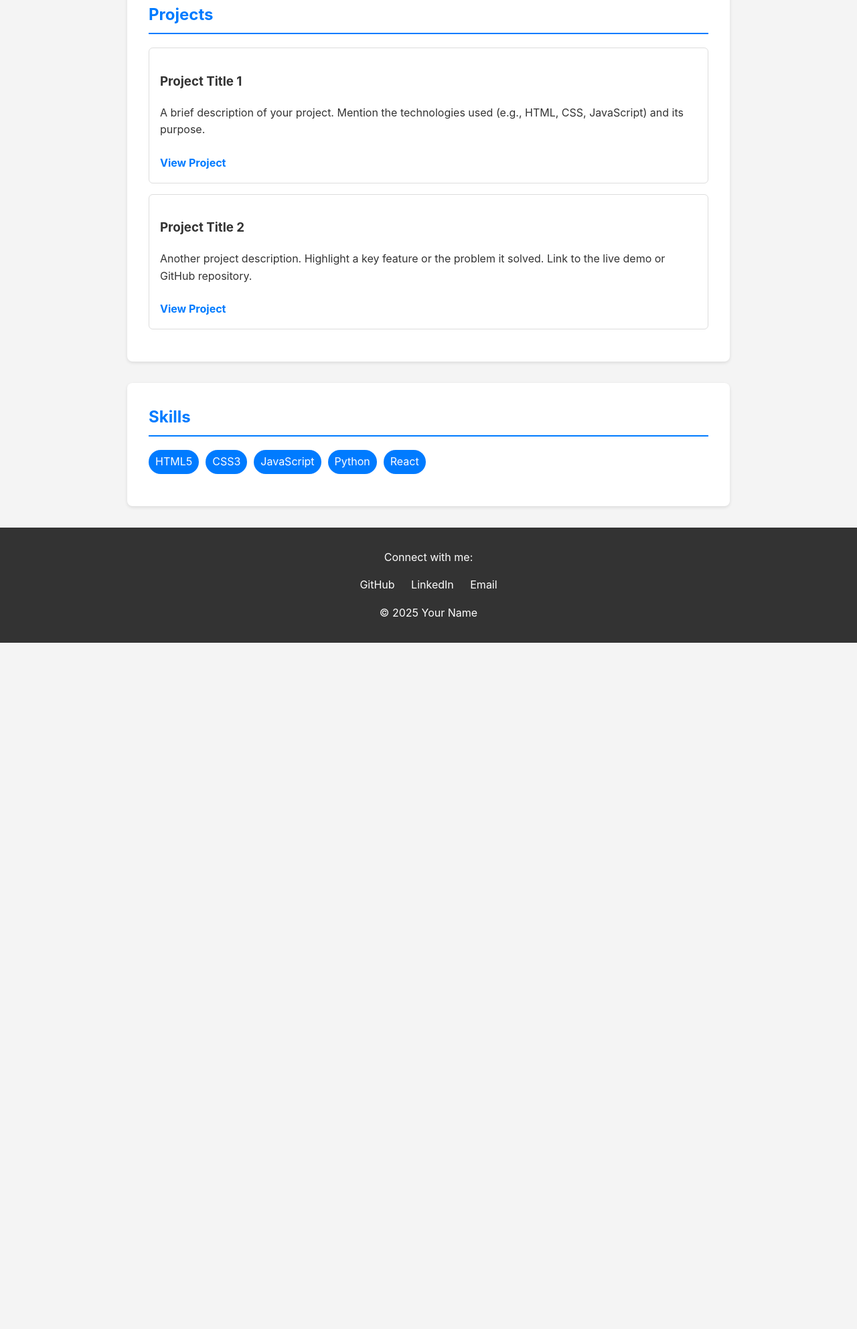
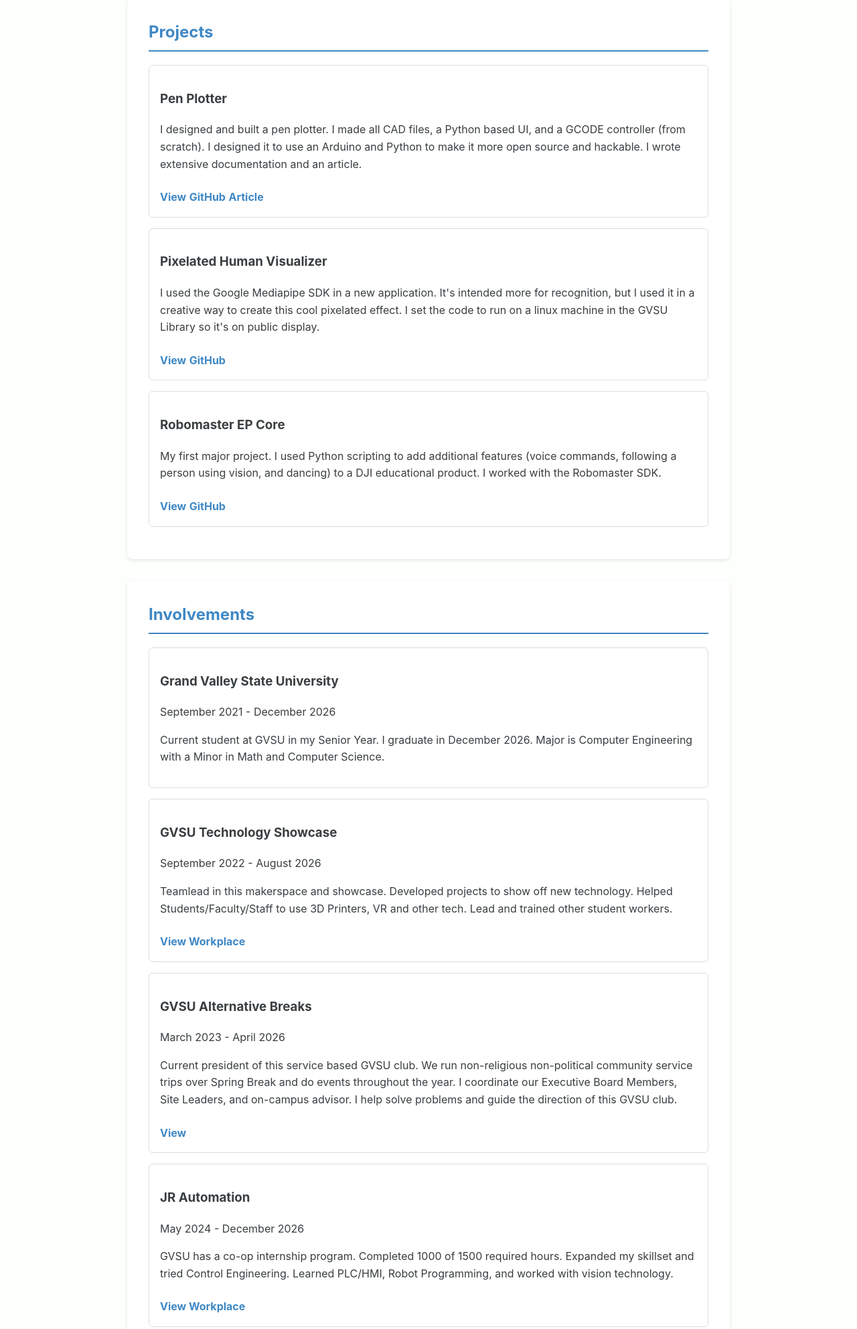
Before and after one commit to JoeyShotts/JoeyShotts.github.io, a plain HTML site: page index.html in a window 1280 px wide. Shown: the part 478-2463 px from the top of the page at 67% size. Before the commit the page ends 1438 px from the top, so only its background shows below. Drawn offline with Linux system fonts and the light colour scheme.

Commit message:
Added Content

```diff
--- a/index.html
+++ b/index.html
@@ -8,54 +8,107 @@
 </head>
 <body>
 
+
     <header>
-        <h1>Your Name</h1>
-        <p class="tagline">Web Developer | Designer | Your Other Skill</p>
+        <h1>Joey Shotts</h1>
+        <p class="tagline">GVSU Student | Computer Engineering | Embedded Systems </p>
     </header>
+
 
     <main>
         <section id="about">
             <h2>About Me</h2>
             <p>
-                I'm a passionate developer with experience in creating responsive and user-friendly web applications. I enjoy solving complex problems and learning new technologies. In my free time, I like to [Your Hobby].
+                I'm a passionate Computer Engineering student. I'm focusing on building my skills and gaining experience. I have worked in automation with Fanuc Robots and Rockwell PLCs. I have studied embedded systems extensively in my classes.
             </p>
         </section>
+
 
         <section id="projects">
             <h2>Projects</h2>
             <div class="project-card">
-                <h3>Project Title 1</h3>
-                <p>A brief description of your project. Mention the technologies used (e.g., HTML, CSS, JavaScript) and its purpose.</p>
-                <a href="#" target="_blank">View Project</a>
+                <h3>Pen Plotter</h3>
+                <p>I designed and built a pen plotter. I made all CAD files, a Python based UI, and a GCODE controller (from scratch). I designed it to use an Arduino and Python to make it more open source and hackable. I wrote extensive documentation and an article.</p>
+                <a href="https://youtu.be/lAycF0MGN9o" target="_blank">View</a>
+                <a href="https://github.com/JoeyShotts/GCODE_Plotter_Polargraph" target="_blank">GitHub</a>
+                <a href="https://hackaday.io/pages/1502956" target="_blank">Article</a>
             </div>
             <div class="project-card">
-                <h3>Project Title 2</h3>
-                <p>Another project description. Highlight a key feature or the problem it solved. Link to the live demo or GitHub repository.</p>
-                <a href="#" target="_blank">View Project</a>
+                <h3>Pixelated Human Visualizer</h3>
+                <p>I used the Google Mediapipe SDK in a new application. It's intended more for recognition, but I used it in a creative way to create this cool pixelated effect. I set the code to run on a linux machine in the GVSU Library so it's on public display.</p>
+                <a href="https://youtube.com/shorts/9gGiAe84l68?feature=share" target="_blank">View</a>
+                <a href="https://github.com/JoeyShotts/HumanPixelator" target="_blank">GitHub</a>
             </div>
+            <div class="project-card">
+                <h3>Robomaster EP Core</h3>
+                <p>My first major project. I used Python scripting to add additional features (voice commands, following a person using vision, and dancing) to a DJI educational product. I worked with the Robomaster SDK.</p>
+                <a href="https://youtu.be/TVp5c3yAMNI" target="_blank">View</a>
+                <a href="https://github.com/JoeyShotts/DJI-Robomaster" target="_blank">GitHub</a>
+            </div>
+
             </section>
+
+        <section id="Involvments">
+            <h2>Involvements</h2>
+            <div class="project-card">
+                <h3>Grand Valley State University</h3>
+                <p>September 2021 - December 2026</p>
+                <p>Current student at GVSU in my Senior Year. I graduate in December 2026. Major is Computer Engineering with a Minor in Math and Computer Science.</p>
+            </div>
+            <div class="project-card">
+                <h3>GVSU Technology Showcase</h3>
+                <p>September 2022 - August 2026</p>
+                <p>Teamlead in this makerspace and showcase. Developed projects to show off new technology. Helped Students/Faculty/Staff to use 3D Printers, VR and other tech. Lead and trained other student workers.</p>
+                <a href="https://www.gvsu.edu/techshowcase/" target="_blank">View Workplace</a>
+            </div>
+            <div class="project-card">
+                <h3>GVSU Alternative Breaks</h3>
+                <p>March 2023 - April 2026</p>
+                <p>Current president of this service based GVSU club. We run non-religious non-political community service trips over Spring Break and do events throughout the year. I coordinate our Executive Board Members, Site Leaders, and on-campus advisor. I help solve problems and guide the direction of this GVSU club.</p>
+                <a href="https://app.suitable.co/student-organizations/4Le6SoBTgrqy?tab=profile" target="_blank">View</a>
+            </div>
+            <div class="project-card">
+                <h3>JR Automation</h3>
+                <p>May 2024 - December 2026</p>
+                <p>GVSU has a co-op internship program. Completed 1000 of 1500 required hours. Expanded my skillset and tried Control Engineering. Learned PLC/HMI, Robot Programming, and worked with vision technology.</p>
+                <a href="https://www.jrautomation.com/" target="_blank">View Workplace</a>
+            </div>
+
+
+            </section>
+
 
         <section id="skills">
             <h2>Skills</h2>
             <ul class="skills-list">
-                <li>HTML5</li>
-                <li>CSS3</li>
-                <li>JavaScript</li>
+                <li>C/C++</li>
                 <li>Python</li>
-                <li>React</li>
+                <li>OnShape/Solidworks</li>
+                <li>Design Thinking</li>
+                <li>Altium</li>
+                <li>STM32/Microcontrollers</li>
+                <li>Rockwell PLC/HMI</li>
+                <li>Ignition HMI</li>
+                <li>Fanuc Robots</li>
+                <li>Keyence, IR, and Cognex Vision</li>
+                <li>FPGA Basys3 & Vivado</li>
+                <li>Arduino</li>
+                <li>Raspberry Pi</li>
                 </ul>
         </section>
     </main>
 
+
     <footer>
         <p>Connect with me:</p>
         <div class="social-links">
-            <a href="https://github.com/yourusername" target="_blank">GitHub</a>
-            <a href="https://linkedin.com/in/yourusername" target="_blank">LinkedIn</a>
-            <a href="mailto:your.email@example.com">Email</a>
+            <a href="https://github.com/JoeyShotts" target="_blank">GitHub</a>
+            <a href="https://www.linkedin.com/in/joseph-shotts-b846bb274/" target="_blank">LinkedIn</a>
+            <a href="mailto:2022jshotts@gmail.com">Email</a>
         </div>
-        <p>&copy; 2025 Your Name</p>
+        <p>&copy; 2025 Joey Shotts</p>
     </footer>
+
 
 </body>
 </html>
--- a/style.css
+++ b/style.css
@@ -3,12 +3,12 @@ body {
     margin: 0;
     padding: 0;
     line-height: 1.6;
-    background-color: #f4f4f4;
-    color: #333;
+    background-color: #FDFFFC;
+    color: #393E41;
 }
 
 header {
-    background-color: #333;
+    background-color: #393E41;
     color: white;
     text-align: center;
     padding: 2rem 0;
@@ -39,8 +39,8 @@ section {
 }
 
 h2 {
-    color: #007bff;
-    border-bottom: 2px solid #007bff;
+    color: #3F88C5;
+    border-bottom: 2px solid #3F88C5;
     padding-bottom: 0.5rem;
     margin-top: 0;
 }
@@ -55,7 +55,7 @@ h2 {
 .project-card a {
     display: inline-block;
     margin-top: 0.5rem;
-    color: #007bff;
+    color: #3F88C5;
     text-decoration: none;
     font-weight: bold;
 }
@@ -73,7 +73,7 @@ h2 {
 }
 
 .skills-list li {
-    background-color: #007bff;
+    background-color: #3F88C5;
     color: white;
     padding: 5px 10px;
     border-radius: 20px;
@@ -82,7 +82,7 @@ h2 {
 footer {
     text-align: center;
     padding: 1rem 0;
-    background-color: #333;
+    background-color: #393E41;
     color: white;
 }
 
```
